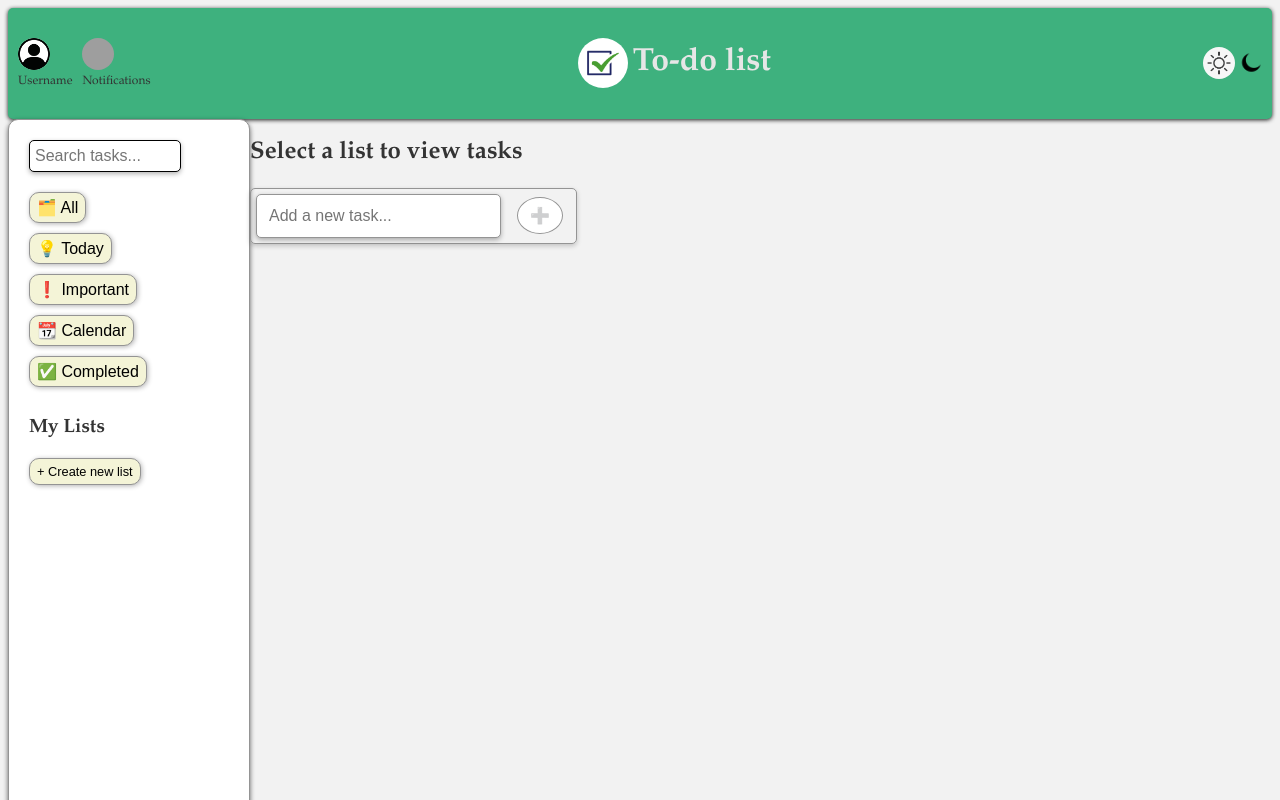
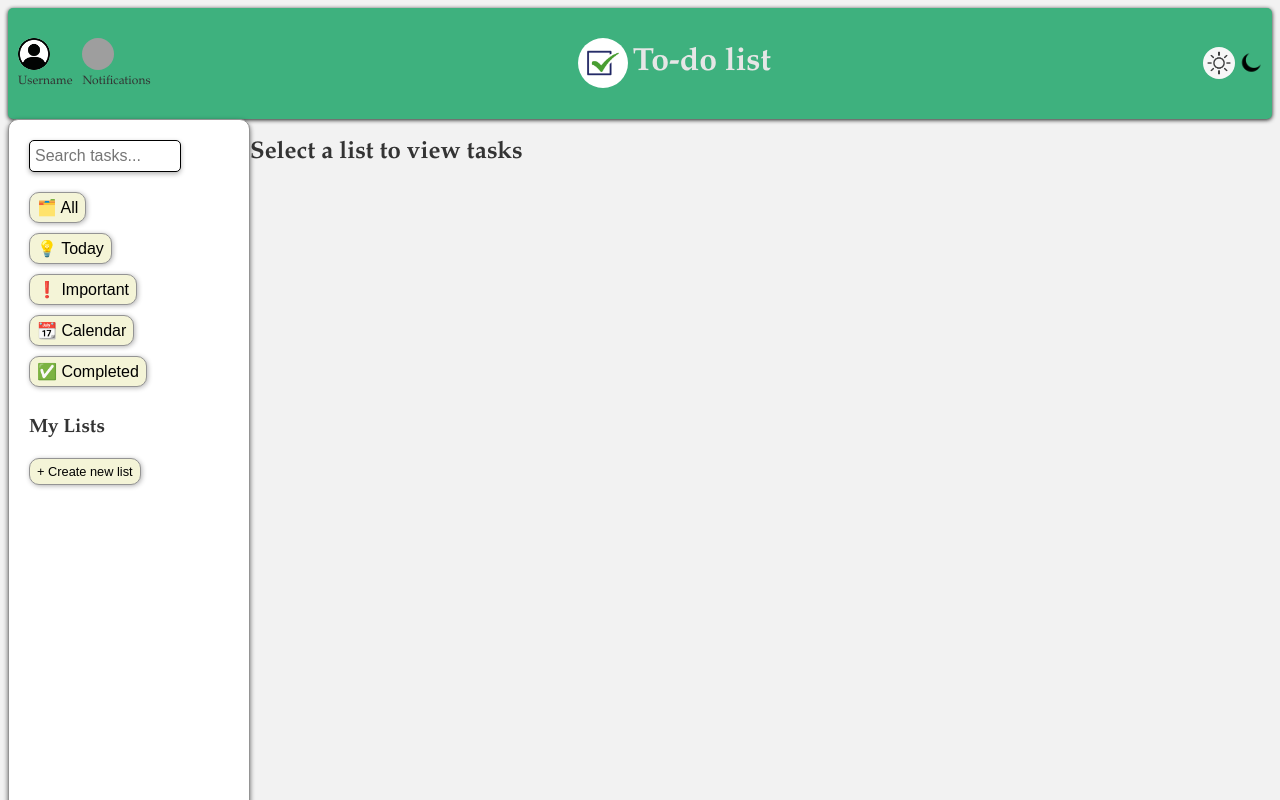
Before and after one commit to eirikbe01/todo_list_app, a React (Vite) app in the folder todo_list/: page / in a window 1280 px wide. Shown: the top 800 px of the page. Built offline with nearby package versions, Linux system fonts and the light colour scheme; grey boxes are pictures that could not be loaded.

Commit message:
:bug: Fixed UI bugwhere you could append tasks when no list was selected.

```diff
--- a/todo_list/src/components/Body/TaskArea/TaskArea.jsx
+++ b/todo_list/src/components/Body/TaskArea/TaskArea.jsx
@@ -8,18 +8,26 @@ import TaskList from '../TaskList/TaskList.jsx';
 { /* Aka displays: The List title, the add task field, and the different tasks in the list */ }
 function TaskArea( { lists, selectedView, onAddTask, onToggleComplete, onToggleImportant } ) {
 
+    // Get the selected list (if any)
+    const selectedList =
+        selectedView.type === "list" ?
+        lists.find(list => list.id === selectedView.listId)
+        : null;
 
-    // Derive the tasks and title from the list selected by selectedView
+
+    // Derive the tasks and title
     let tasks = [];
     let title = "";
+    if (selectedList) {
+        // List view
+        tasks = selectedList.tasks;
+        title = `${selectedList.emoji} ${selectedList.name}`;
+    } else {
+        // Category view
+        title = "Please select a list to view tasks";
+        const allTasks = lists.flatMap(list => list.tasks);
 
-    if (selectedView.type === "list") {
-        const list = lists.find(list => list.id === selectedView.listId);
-        tasks = list ? list.tasks : [];
-        title = list ? `${list.emoji} ${list.name}` : "Select a list to view tasks";
-    } else {
         // Flatten the tasks array
-        const allTasks = lists.flatMap(list => list.tasks);
         switch (selectedView.key) {
             case "all":
                 tasks = allTasks;
@@ -28,6 +36,7 @@ function TaskArea( { lists, selectedView, onAddTask, onToggleComplete, onToggleI
             case "today":
                 //tasks = allTasks.filter(task => task.dueDate === ?);
                 title = "💡 Today's Tasks";
+                break;
             case "important":
                 tasks = allTasks.filter(task => task.important);
                 title = "❗️ Important Tasks";
@@ -37,7 +46,7 @@ function TaskArea( { lists, selectedView, onAddTask, onToggleComplete, onToggleI
                 title = "✅ Completed Tasks";
                 break;
             default:
-                tasks = [];
+                tasks;
                 title = "";
         }
     }
@@ -45,9 +54,11 @@ function TaskArea( { lists, selectedView, onAddTask, onToggleComplete, onToggleI
 
     return(
         <div className={styles.taskAreaContainer}>
-            <h2 className={styles.listTitle}>{title}</h2>
+            <h2 className={styles.listTitle}>
+                {selectedList ? title : "Select a list to view tasks"}
+            </h2>
             {/* Only allows adding when viewing a single list */}
-            {selectedView.type === "list" && (
+            {selectedList && (
                 <TaskInput
                     onAddTask={onAddTask}
                 />
```
